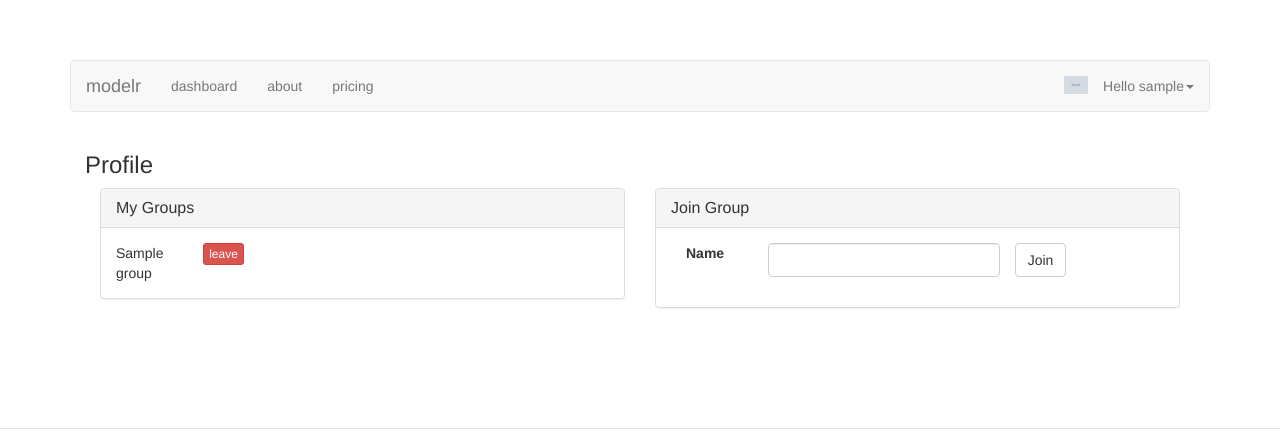
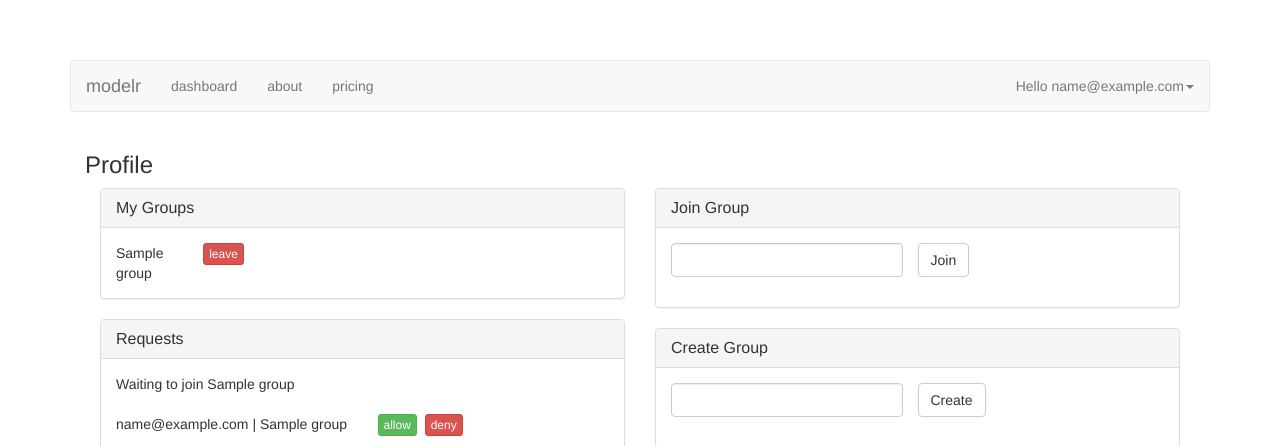
Before and after one commit to agilescientific/modelr-app, a Python web app: template templates/profile.html in a window 1280 px wide. Shown: the top 446 px of the page. Run offline with Jinja, Linux system fonts and the light colour scheme; the template is opened without the code that fills it: most values are stand-ins (such as "Sample title", 1, 10 or a date in 2020); grey boxes marked "Sample" are stand-in pictures; some libraries are stand-ins or nearby versions.

Commit message:
users can admin groups and handle requests for more users

```diff
--- a/templates/base_template.html
+++ b/templates/base_template.html
@@ -67,9 +67,8 @@
     </ul>
 
     <ul class="nav navbar-nav navbar-right">
-      <li><img src={{ avatar }} class="navbar-text" width="24px" /></li>
       <li class="dropdown">
-        <a href="#" class="dropdown-toggle" data-toggle="dropdown">Hello {{ nickname }}<b class="caret"></b></a>
+        <a href="#" class="dropdown-toggle" data-toggle="dropdown">Hello {{ email }}<b class="caret"></b></a>
         <ul class="dropdown-menu">
           <li><a href="/profile">My profile</a></li>
           <li><a href="/settings">Settings</a></li>
--- a/templates/profile.html
+++ b/templates/profile.html
@@ -1,6 +1,6 @@
 {% extends "base_template.html" %}
 
-{% block title %}Modelr &middot; Settings{% endblock %}
+{% block title %}Modelr &middot; Profile{% endblock %}
 {% block content %}
 
 <div class="container">
@@ -14,13 +14,42 @@
       <div class="panel-body">
 	{% for group in groups %}
 	<form class="form-horizontal" name="input" action="/profile" method="post">
-	  <input type="hidden" name="name" value="{{group}}" />
+	  <input type="hidden" name="leave_group" value="{{group}}" />
 	  <div class="row">
 	    <div class="col-md-2">
 	      {{group}}
 	    </div>
 	    <div class="col-md-2">
 	      <input class="btn btn-danger btn-xs" type="submit" value="leave"/>
+	    </div>
+	  </div>
+	</form>
+	{% endfor %}
+      </div>
+    </div>
+    <div class="panel panel-default">
+      <div class="panel-heading">
+        <h3 class="panel-title">Requests</h3>
+      </div>
+      <div class="panel-body">
+	{% for req in requests %}
+	<div class="row">
+	  <div class="col-sm-8">
+	    Waiting to join {{ req.group }}
+	  </div>
+	</div>
+	{% endfor %}
+	<br>
+	{% for req in admin_req %}
+	<form name="req_form" action="/profile" method="post">
+	  <input type="hidden" name="request_user" value="{{req['user'].user_id}}">
+	  <input type="hidden" name="request_group" value="{{req['group']}}">
+	  <div class="row">
+	    <div class="col-sm-6">
+	      {{ req['user'].email }} | {{ req['group'] }}
+	    </div>
+	    <div class="col-md-6">
+	      <button class="btn btn-success btn-xs" type="submit" name="allow" value="True"/> allow </button>&nbsp&nbsp<button class="btn btn-danger btn-xs" type="submit" name="allow" value="False">deny</button>
 	    </div>
 	  </div>
 	</form>
@@ -35,12 +64,12 @@
         <h3 class="panel-title">Join Group</h3>
       </div>
       <div class="panel-body">
+	{{ join_error }}
 	<form name="join" action="/profile" method="post">
 	  <div class="form-group">
-	    <label for="name" class="col-sm-2 control-label">Name</label>
 	    <div class="row">
 	      <div class="col-sm-6">
-		<input class="form-control" type="text" name="group"  placeholder=""/>
+		<input class="form-control" type="text" name="join_group"  placeholder=""/>
 	      </div>
 	      <button type="submit" class="btn btn-default">Join</button>
 	    </div>
@@ -49,6 +78,30 @@
       </div>
     </div>
   </div>
+  <div class="col-md-6">
+    <div class="panel panel-default">
+      <div class="panel-heading">
+        <h3 class="panel-title">Create Group</h3>
+      </div>
+      <div class="panel-body">
+	{{ create_error }}
+	<form name="create" action="/profile" method="post">
+	  <div class="form-group">
+	    <div class="row">
+	      <div class="col-sm-6">
+		<input class="form-control" type="text" name="create_group"  placeholder=""/>
+	      </div>
+	      <button type="submit" class="btn btn-default">Create</button>
+	    </div>
+	  </div>
+	</form>
+      </div>
+    </div>
+  </div>
+
+  <div class="col-md-6">
+
+  </div>
 </div>
 
 {% endblock %}
```
Also changed, not shown: ModAuth.py (+16 -6 lines), ModelrDb.py (+11 -1 lines), main.py (+98 -12 lines).
